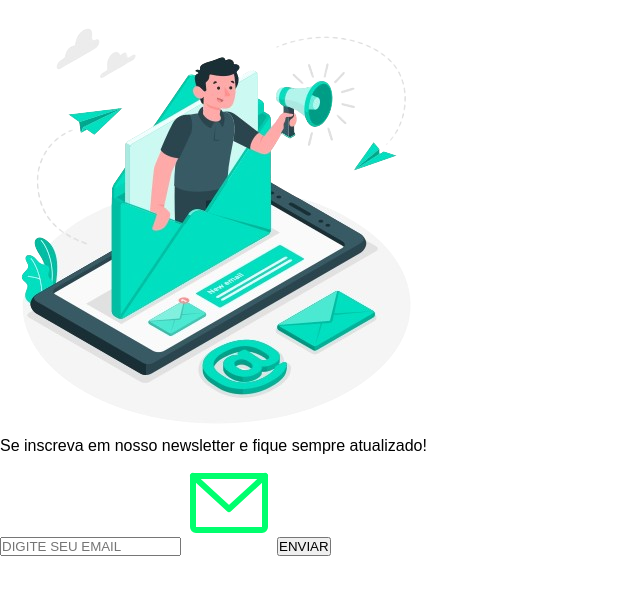
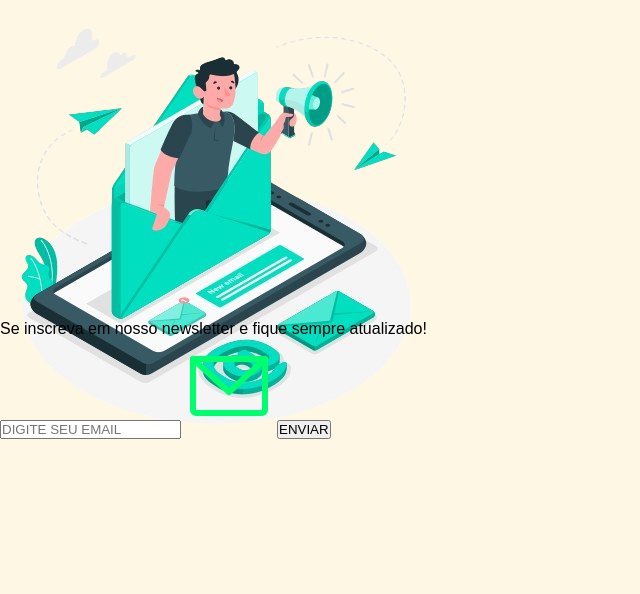
Before and after one commit to miguelsantos1/newsletter, a React (Vite) app in the folder newsletter/: page / in a window 1280 px wide. Shown: the top 594 px of the page, without its empty margins (0-640 px from the left). Built offline with nearby package versions, Linux system fonts and the light colour scheme.

Commit message:
Added main config in css

```diff
--- a/newsletter/src/style/index.css
+++ b/newsletter/src/style/index.css
@@ -1,9 +1,22 @@
+:root {
+  --bg-body: #FDF7E4;
+  --bg: #5BB293;
+  --button: #00AB6E;
+}
+
 * {
   padding: 0;
   margin: 0;
   box-sizing: border-box;
 }
 
+
+
 body {
   font-family: sans-serif, 'Poppins';
+  background-color: var(--bg-body);
 }
+
+header {
+  height: 40vh;
+}
```
